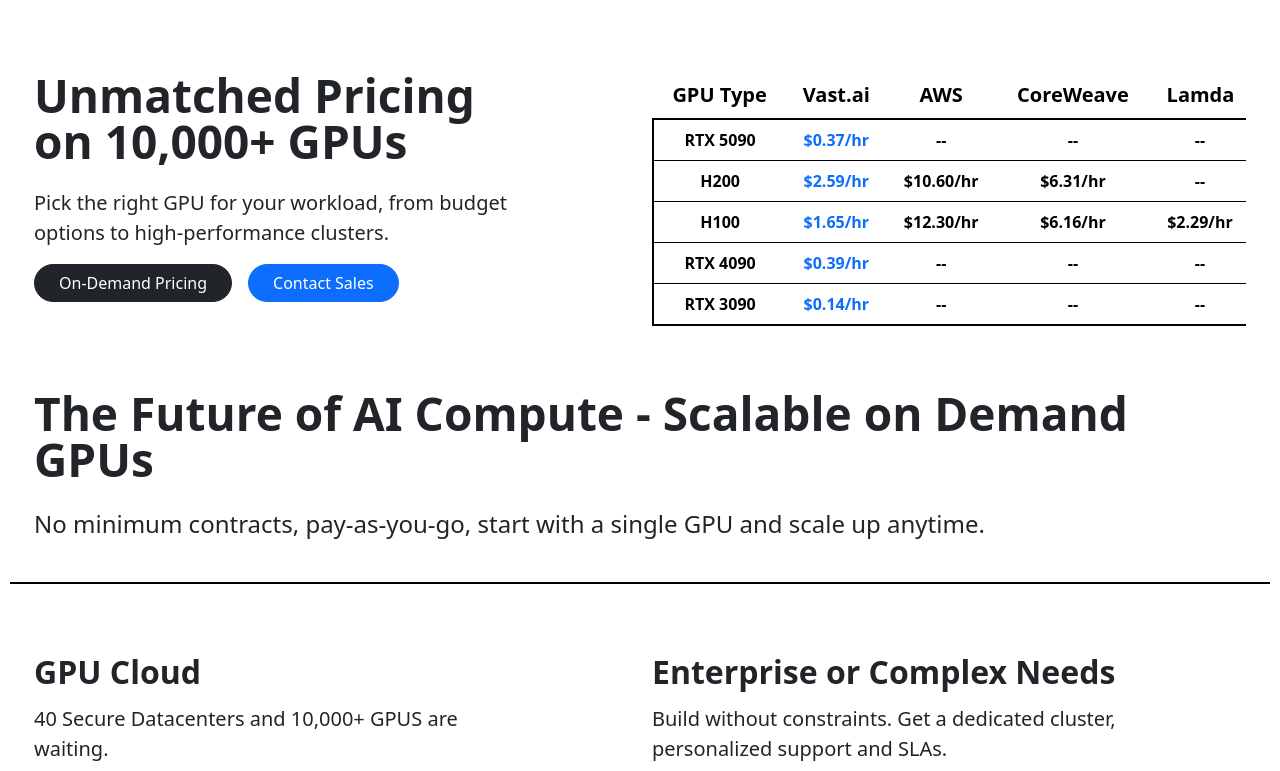
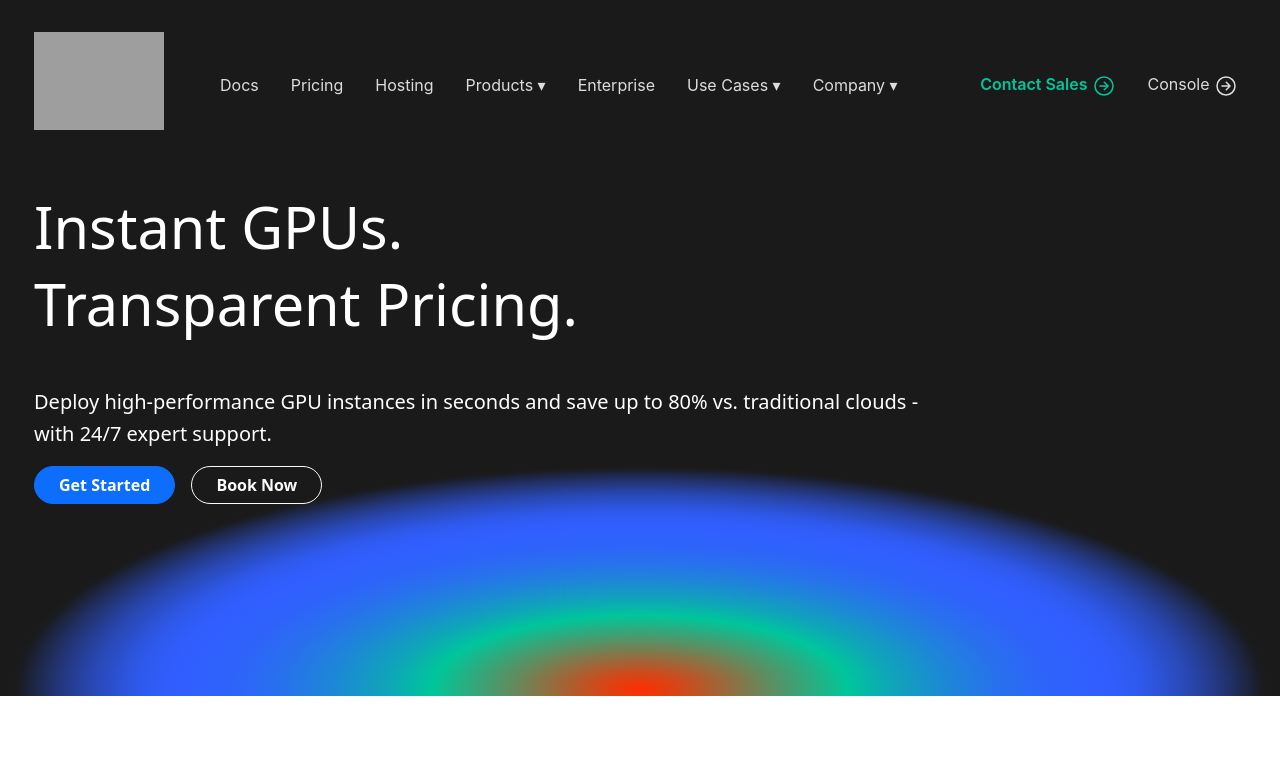
Before and after one commit to madhursharma026/vast_ai, a Next.js app: page / in a window 1280 px wide. Shown: the top 771 px of the page. Built offline with nearby package versions, Linux system fonts and the light colour scheme; grey boxes are pictures that could not be loaded.

Commit message:
Initial Commit

```diff
--- a/src/components/CertifiedData/CertifiedData.module.css
+++ b/src/components/CertifiedData/CertifiedData.module.css
@@ -8,7 +8,6 @@
     align-items: center;
     font-family: "PT Serif";
     padding: 2rem 0;
-    /* extra spacing for small screens */
 }
 
 .cardPosition {
--- a/src/components/Header/Header.js
+++ b/src/components/Header/Header.js
@@ -0,0 +1,92 @@
+import Link from 'next/link'
+import { useEffect, useState } from 'react'
+import { IoArrowForwardCircleOutline } from 'react-icons/io5'
+import styles from './Header.module.css'
+
+export default function Header() {
+  const [scrolled, setScrolled] = useState(false)
+
+  useEffect(() => {
+    const handleScroll = () => setScrolled(window.scrollY > 100)
+    handleScroll()
+    window.addEventListener('scroll', handleScroll)
+    return () => window.removeEventListener('scroll', handleScroll)
+  }, [])
+
+  const menuItems = [
+    'Docs',
+    'Pricing',
+    'Hosting',
+    'Products ▾',
+    'Enterprise',
+    'Use Cases ▾',
+    'Company ▾',
+  ]
+
+  return (
+    <nav
+      className={`${
+        styles.header
+      } navbar navbar-expand-xl fixed-top navbar-dark ${
+        scrolled ? styles.scrolled : ''
+      }`}
+    >
+      <div className="containerWidth w-100 d-flex align-items-center justify-content-between px-4 py-2">
+        {/* Logo */}
+        <Link href="/">
+          <img
+            src="https://vast.ai/vast_logo.svg"
+            alt="Vast.ai Logo"
+            width={130}
+          />
+        </Link>
+
+        {/* Toggler for mobile */}
+        <button
+          className="navbar-toggler border-0"
+          type="button"
+          data-bs-toggle="collapse"
+          data-bs-target="#navbarNav"
+          aria-controls="navbarNav"
+          aria-expanded="false"
+          aria-label="Toggle navigation"
+        >
+          <span
+            className={`${styles.contact} fs-6 text-white d-sm-inline d-none`}
+          >
+            Contact Sales <IoArrowForwardCircleOutline className="fs-4" />
+          </span>
+          <span className={`mx-3 fs-6 text-white`}>
+            Console <IoArrowForwardCircleOutline className="fs-4" />
+          </span>
+          <span className="navbar-toggler-icon"></span>
+        </button>
+
+        <div className="collapse navbar-collapse" id="navbarNav">
+          <ul className="navbar-nav me-auto ms-5 gap-lg-3 pt-2 gap-2 align-items-lg-center">
+            {menuItems.map((item, idx) => (
+              <li className="nav-item" key={idx}>
+                <Link className={`nav-link ${styles.link}`} href="#">
+                  {item}
+                </Link>
+              </li>
+            ))}
+          </ul>
+
+          <ul className="navbar-nav ms-auto gap-lg-3 pt-2 gap-2 align-items-lg-center">
+            <li className="nav-item">
+              <Link className={`nav-link ${styles.contact}`} href="#">
+                Contact Sales <IoArrowForwardCircleOutline className="fs-4" />
+              </Link>
+            </li>
+            <li className="nav-item">
+              <Link className={`nav-link ${styles.link}`} href="#">
+                Console <IoArrowForwardCircleOutline className="fs-4" />
+              </Link>
+            </li>
+          </ul>
+        </div>
+      </div>
+    </nav>
+  )
+}
--- a/src/components/Header/Header.module.css
+++ b/src/components/Header/Header.module.css
@@ -0,0 +1,47 @@
+/* Header base */
+.header {
+    background-color: transparent;
+    padding: 1.5rem 0;
+    transition: background-color 0.3s ease, padding 0.3s ease, box-shadow 0.3s ease;
+    font-family: 'Inter', sans-serif;
+    will-change: background-color, padding, box-shadow;
+    z-index: 999;
+}
+
+/* Header when scrolled */
+.scrolled {
+    background-color: #1a1a1a;
+    padding: 0.7rem 0;
+    border-bottom: 1px solid rgba(255, 255, 255, 0.1);
+    box-shadow: 0 4px 20px rgba(0, 0, 0, 0.35);
+}
+
+/* Navbar links */
+.link {
+    color: rgba(255, 255, 255, 0.85) !important;
+    font-size: 1rem;
+    padding: 0.5rem 0.7rem;
+    transition: color 0.2s ease, font-size 0.3s ease, transform 0.2s ease;
+    position: relative;
+}
+
+.link:hover {
+    color: #00c69a !important;
+}
+
+/* Shrink links on scroll */
+.scrolled .link {
+    font-size: 0.95rem;
+}
+
+/* Contact button */
+.contact {
+    color: #00c69a !important;
+    font-weight: 600;
+    padding: 0.5rem 1rem;
+    transition: background-color 0.2s ease, color 0.2s ease;
+}
+
+.contact:hover {
+    color: white !important;
+}
--- a/src/components/Pricing/Pricing.js
+++ b/src/components/Pricing/Pricing.js
@@ -86,35 +86,45 @@
                 </thead>
                 <tbody className="table-group-divider fw-semibold border-2 border-black">
                   <tr>
-                    <td className="d-md-table-cell d-none">RTX 5090</td>
+                    <td className="d-md-table-cell d-none text-decoration-underline">
+                      RTX 5090
+                    </td>
                     <td className="text-primary">$0.37/hr</td>
                     <td>--</td>
                     <td>--</td>
                     <td>--</td>
                   </tr>
                   <tr>
-                    <td className="d-md-table-cell d-none">H200</td>
+                    <td className="d-md-table-cell d-none text-decoration-underline">
+                      H200
+                    </td>
                     <td className="text-primary">$2.59/hr</td>
                     <td>$10.60/hr</td>
                     <td>$6.31/hr</td>
                     <td>--</td>
                   </tr>
                   <tr>
-                    <td className="d-md-table-cell d-none">H100</td>
+                    <td className="d-md-table-cell d-none text-decoration-underline">
+                      H100
+                    </td>
                     <td className="text-primary">$1.65/hr</td>
                     <td>$12.30/hr</td>
                     <td>$6.16/hr</td>
                     <td>$2.29/hr</td>
                   </tr>
                   <tr>
-                    <td className="d-md-table-cell d-none">RTX 4090</td>
+                    <td className="d-md-table-cell d-none text-decoration-underline">
+                      RTX 4090
+                    </td>
                     <td className="text-primary">$0.39/hr</td>
                     <td>--</td>
                     <td>--</td>
                     <td>--</td>
                   </tr>
                   <tr>
-                    <td className="d-md-table-cell d-none">RTX 3090</td>
+                    <td className="d-md-table-cell d-none text-decoration-underline">
+                      RTX 3090
+                    </td>
                     <td className="text-primary">$0.14/hr</td>
                     <td>--</td>
                     <td>--</td>
--- /dev/null
+++ b/src/components/Section1/Section1.js
@@ -0,0 +1,40 @@
+import { Button } from 'react-bootstrap'
+import styles from './Section1.module.css'
+
+export default function Section1() {
+  return (
+    <div className={styles.section1Bg}>
+      <br className="d-lg-block d-none" />
+      <br className="d-lg-block d-none" />
+      <br className="d-md-block d-none" />
+      <br />
+      <br />
+      <br />
+      <br />
+      <div className="containerWidth px-4 py-4">
+        <h1 className={styles.section1Title}>Instant GPUs.</h1>
+        <h1 className={`${styles.section1Title}`}>Transparent Pricing.</h1>
+        <p className={`${styles.section1Text} mt-5`}>
+          Deploy high-performance GPU instances in seconds and save up to 80%
+          vs. traditional clouds - with 24/7 expert support.
+        </p>
+        <Button variant="primary" className="px-4 rounded-pill fw-semibold">
+          Get Started
+        </Button>
+        <Button
+          variant="outline-light"
+          className="px-4 rounded-pill ms-3 fw-semibold"
+        >
+          Book Now
+        </Button>
+      </div>
+      <br />
+      <br />
+      <br />
+      <br />
+      <br className="d-md-block d-none" />
+      <br className="d-lg-block d-none" />
+      <br className="d-lg-block d-none" />
+    </div>
+  )
+}
--- /dev/null
+++ b/src/components/Section1/Section1.module.css
@@ -0,0 +1,48 @@
+.section1Bg {
+    background-color: #1a1a1a;
+    background: radial-gradient(ellipse 49% 32% at 50% 99%,
+            #ff2e00 0%,
+            #d0491b 7%,
+            #5d8e61 21%,
+            #00c69a 33%,
+            #0ea6b8 40%,
+            #1d87d7 49%,
+            #2871ed 57%,
+            #2e63fa 65%,
+            #315fff 73%,
+            #305dfa 76%,
+            #2f59ec 80%,
+            #2c52d6 83%,
+            #2949b6 87%,
+            #253c8d 91%,
+            #202d5b 95%,
+            #1a1c22 99%,
+            #1a1a1a 100%);
+    background-repeat: no-repeat;
+    animation: gradientPulseBottom 10s linear infinite;
+}
+
+.section1Title {
+    font-size: clamp(2.5rem, 4.5vw, 5.5rem);
+    color: white;
+}
+
+.section1Text {
+    max-width: 900px;
+    font-size: clamp(1.125rem, 2vw, 1.25rem);
+    line-height: 1.6;
+    color: white;
+}
+
+/* Gradient animation */
+@keyframes gradientPulseBottom {
+
+    0%,
+    100% {
+        background-position: bottom center;
+    }
+
+    50% {
+        background-position: top center;
+    }
+}
--- a/src/pages/index.js
+++ b/src/pages/index.js
@@ -3,12 +3,16 @@
 import DevelopersData from '@/components/DevelopersData/DevelopersData'
 import Enterprises from '@/components/Enterprises/Enterprises'
 import Footer from '@/components/Footer/Footer'
+import Header from '@/components/Header/Header'
 import Infrastructure from '@/components/Infrastructure/Infrastructure'
 import Pricing from '@/components/Pricing/Pricing'
+import Section1 from '@/components/Section1/Section1'
 
 export default function Home() {
   return (
     <>
+      <Header />
+      <Section1 />
       <Pricing />
       <CertifiedData />
       <Infrastructure />
```
